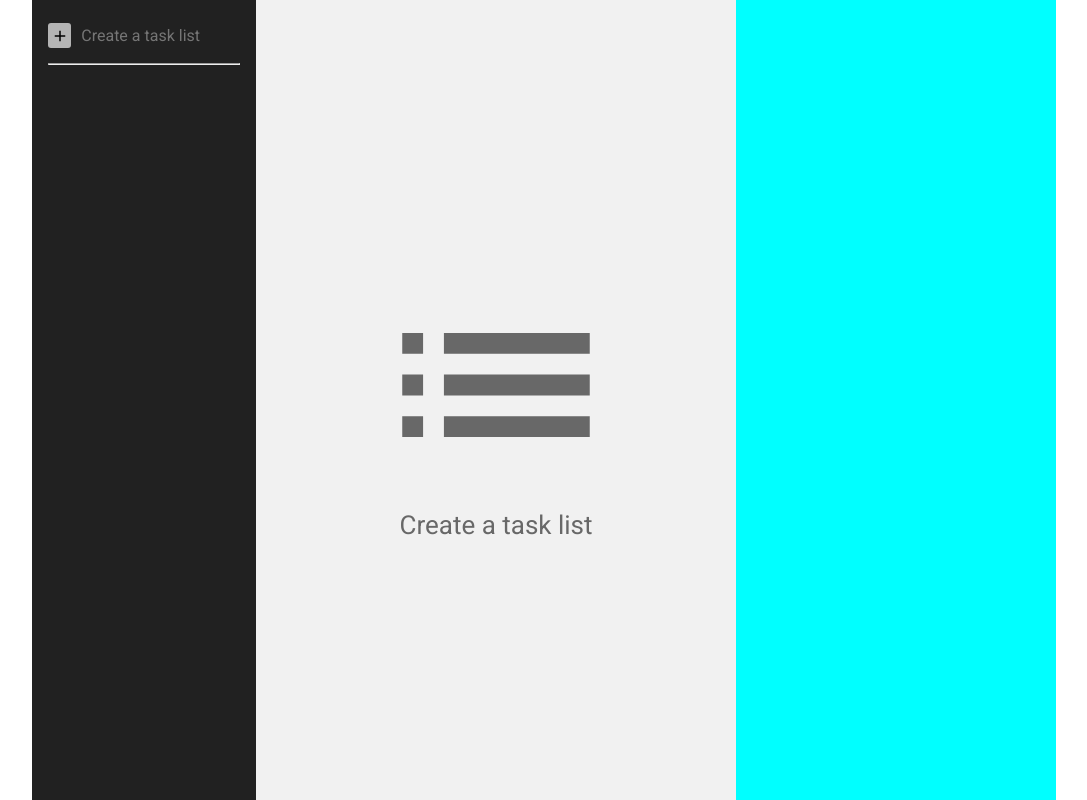
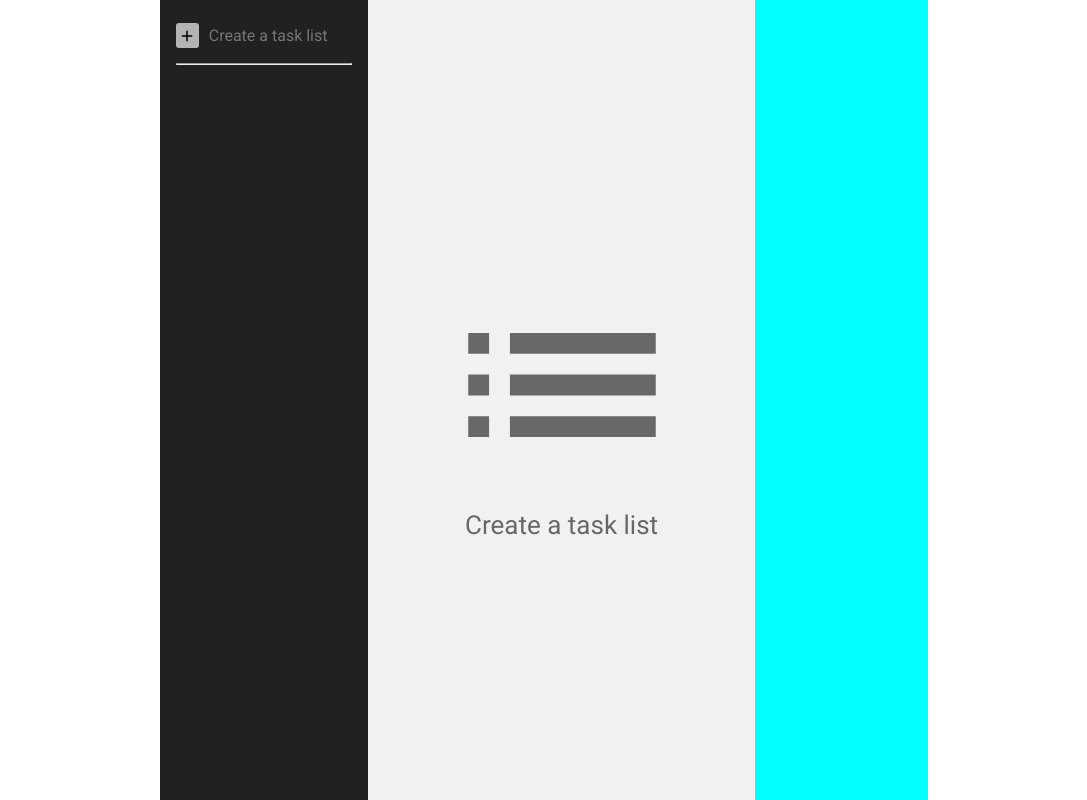
Before and after one commit to patrickiyog/todo-list-app, a React (Create React App) app: page / in a window 1280 px wide. Shown: the whole page, without its empty margins (96-1183 px from the left). Built offline with nearby package versions, Linux system fonts and the light colour scheme.

Commit message:
change layout sizes

```diff
--- a/src/App.css
+++ b/src/App.css
@@ -20,12 +20,12 @@ body {
 }
 
 .app-content {
-  width: 80%;
+  width: 60%;
   display: flex;
 }
 
 .tasklist-form-and-items {
-  width: 20%;
+  width: 25%;
   padding: 16px;
   background-color: #212121;
 }
@@ -33,12 +33,12 @@ body {
 .display-tasklist {
   display: flex;
   flex-direction: column;
-  width: 50%;
+  width: 55%;
   background-color: #f1f1f1;
 }
 
 .task-panel {
-  width: 30%;
+  width: 20%;
   padding: 16px;
   background-color: aqua;
 }
```
